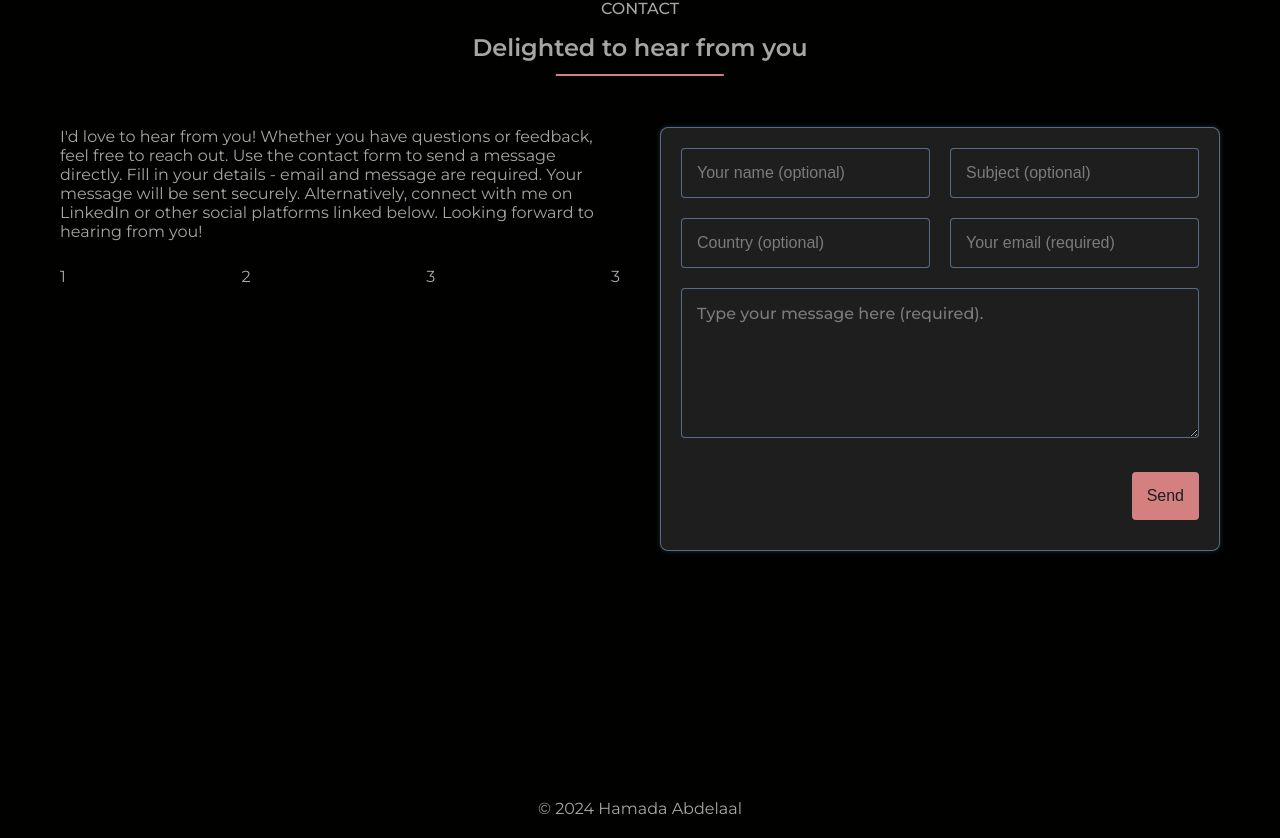
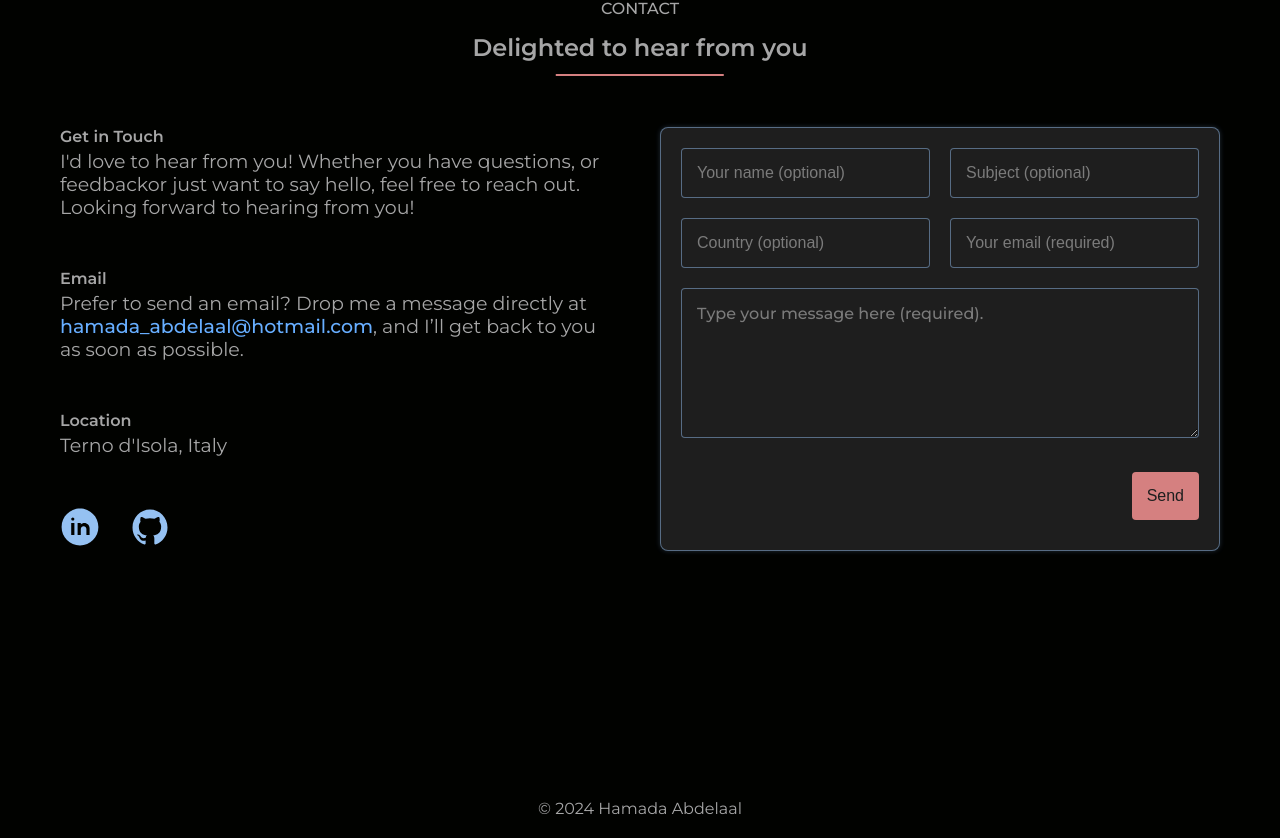
Before and after one commit to Hamada-AB/portfolio, a React (Vite) app: page / in a window 1280 px wide. Shown: the part 2794-3632 px from the top of the page. Built offline with nearby package versions, Linux system fonts and the light colour scheme.

Commit message:
feat(Contact): update, complete contact's details and adding translation

```diff
--- a/src/assets/icon/contact.js
+++ b/src/assets/icon/contact.js
@@ -3,4 +3,8 @@ export const formIcon = {
 <path style="fill:none;stroke:#67aeff;stroke-width:2;stroke-miterlimit:10;" d="M25,3C12.85,3,3,12.85,3,25s9.85,22,22,22  s22-9.85,22-22S37.15,3,25,3z"/>
 <path style="fill:none;stroke:#67aeff;stroke-width:2;stroke-linecap:round;stroke-miterlimit:10;" d="M16,24.444L24.143,32L35,16"/>
 </svg>`,
+
+  linkedIn: `<svg xmlns="http://www.w3.org/2000/svg" xmlns:xlink="http://www.w3.org/1999/xlink" viewBox="0 0 50 50" width="50px" height="50px" fill="#fff"><path d="M25,2C12.318,2,2,12.317,2,25s10.318,23,23,23s23-10.317,23-23S37.682,2,25,2z M18,35h-4V20h4V35z M16,17c-1.105,0-2-0.895-2-2c0-1.105,0.895-2,2-2s2,0.895,2,2C18,16.105,17.105,17,16,17z M37,35h-4v-5v-2.5c0-1.925-1.575-3.5-3.5-3.5S26,25.575,26,27.5V35h-4V20h4v1.816C27.168,20.694,28.752,20,30.5,20c3.59,0,6.5,2.91,6.5,6.5V35z"/></svg>`,
+
+  gitHub: `<svg xmlns="http://www.w3.org/2000/svg" viewBox="0 0 512 512" width="50" height="50" fill="#fff"><path d="M256 32C132.3 32 32 134.9 32 261.7c0 101.5 64.2 187.5 153.2 217.9a17.56 17.56 0 003.8.4c8.3 0 11.5-6.1 11.5-11.4 0-5.5-.2-19.9-.3-39.1a102.4 102.4 0 01-22.6 2.7c-43.1 0-52.9-33.5-52.9-33.5-10.2-26.5-24.9-33.6-24.9-33.6-19.5-13.7-.1-14.1 1.4-14.1h.1c22.5 2 34.3 23.8 34.3 23.8 11.2 19.6 26.2 25.1 39.6 25.1a63 63 0 0025.6-6c2-14.8 7.8-24.9 14.2-30.7-49.7-5.8-102-25.5-102-113.5 0-25.1 8.7-45.6 23-61.6-2.3-5.8-10-29.2 2.2-60.8a18.64 18.64 0 015-.5c8.1 0 26.4 3.1 56.6 24.1a208.21 208.21 0 01112.2 0c30.2-21 48.5-24.1 56.6-24.1a18.64 18.64 0 015 .5c12.2 31.6 4.5 55 2.2 60.8 14.3 16.1 23 36.6 23 61.6 0 88.2-52.4 107.6-102.3 113.3 8 7.1 15.2 21.1 15.2 42.5 0 30.7-.3 55.5-.3 63 0 5.4 3.1 11.5 11.4 11.5a19.35 19.35 0 004-.4C415.9 449.2 480 363.1 480 261.7 480 134.9 379.7 32 256 32z"/></svg>`,
 };
--- a/src/components/Cnotact.jsx
+++ b/src/components/Cnotact.jsx
@@ -1,4 +1,8 @@
 import { Element } from "react-scroll";
+import { formIcon } from "../assets/icon/contact";
+import parse from "html-react-parser";
+
+// Components
 import ContactForm from "./ContactForm";
 
 export default function Contact({ language }) {
@@ -15,18 +19,62 @@ export default function Contact({ language }) {
         </div>
         <div className="contact-body">
           <div className="contact-intro">
-            <p>
-              {language === "EN"
-                ? "I'd love to hear from you! Whether you have questions or feedback, feel free to reach out. Use the contact form to send a message directly. Fill in your details - email and message are required. Your message will be sent securely. Alternatively, connect with me on LinkedIn or other social platforms linked below. Looking forward to hearing from you!"
-                : "Mi piacerebbe sentire da te! Che tu abbia domande o feedback, non esitare a contattarmi. Usa il modulo di contatto per inviare un messaggio direttamente. Inserisci i tuoi dati - email e messaggio sono obbligatori. Il tuo messaggio sarà inviato in modo sicuro. In alternativa, puoi connetterti con me su LinkedIn o su altre piattaforme social linkate qui sotto. Non vedo l'ora di sentirti!"}
-            </p>
+            <div>
+              <h4>{language === "EN" ? "Get in Touch" : "Contattami"} </h4>
+              <p>
+                {language === "EN"
+                  ? "I'd love to hear from you! Whether you have questions, or feedbackor just want to say hello, feel free to reach out. Looking forward to hearing from you!"
+                  : "Sarei felice di sentirti! Che tu abbia domande, feedback o semplicemente voglia dire ciao, non esitare a contattarmi. Non vedo l'ora di sentirti!"}
+              </p>
+            </div>
 
-            <div className="platforms">
-              <div>1</div>
-              <div>2</div>
-              <div>3</div>
-              <div>3</div>
+            <div>
+              <h4>Email</h4>
+              {language === "EN" ? (
+                <p>
+                  Prefer to send an email? Drop me a message directly at{" "}
+                  <a href="mailto:hamada_abdelaal@hotmail.com">
+                    hamada_abdelaal@hotmail.com
+                  </a>
+                  , and I’ll get back to you as soon as possible.
+                </p>
+              ) : (
+                <p>
+                  Preferisci inviare un'email? Mandami un messaggio direttamente
+                  a{" "}
+                  <a href="mailto:hamada_abdelaal@hotmail.com">
+                    hamada_abdelaal@hotmail.com
+                  </a>{" "}
+                  e ti risponderò il prima possibile.
+                </p>
+              )}
             </div>
+
+            <div>
+              <h4>{language === "EN" ? "Location" : "Posizione"}</h4>
+              <p>
+                {language === "EN"
+                  ? "Terno d'Isola, Italy"
+                  : "Terno d'Isola, Italia"}
+              </p>
+            </div>
+
+            <ul className="platforms">
+              <li>
+                <a
+                  href="https://www.linkedin.com/in/hamada-abdelaal"
+                  target="_blank"
+                >
+                  {parse(formIcon.linkedIn)}
+                </a>
+              </li>
+
+              <li>
+                <a href="https://github.com/Hamada-AB" target="_blank">
+                  {parse(formIcon.gitHub)}
+                </a>
+              </li>
+            </ul>
           </div>
 
           <ContactForm />
--- a/src/components/ContactForm.jsx
+++ b/src/components/ContactForm.jsx
@@ -58,6 +58,7 @@ export default function ContactForm() {
           });
 
           setShow(true);
+          setError("");
         } else {
           setError("Failed to send message.");
         }
--- a/src/style/contact.css
+++ b/src/style/contact.css
@@ -35,11 +35,52 @@
   gap: 40px;
 }
 
+.contact-intro {
+  display: flex;
+  flex-direction: column;
+  justify-content: space-between;
+}
+
+.contact-intro h4 {
+  font-weight: 600;
+}
+.contact-intro p {
+  margin-top: 5px;
+  line-height: 1;
+  line-height: 1.2;
+  margin-bottom: 30px;
+  font-size: 19px;
+}
+
+.contact-intro p a {
+  color: var(--secodary-c1);
+  text-decoration: none;
+  font-weight: 450;
+  transition: color 300ms;
+}
+
 .platforms {
   display: flex;
-  justify-content: space-between;
   align-items: center;
-  height: 70px;
+  gap: 30px;
+
+  list-style: none;
+}
+
+.platforms a {
+  text-decoration: none;
+}
+
+.platforms a svg {
+  width: 40px;
+  height: 40px;
+  fill: #95c1f2;
+  transition: fill 300ms;
+}
+
+.platforms a:hover svg {
+  fill: #d58c8c;
+  transition: background-color 300ms;
 }
 
 /****** Contact Form ******/
```
